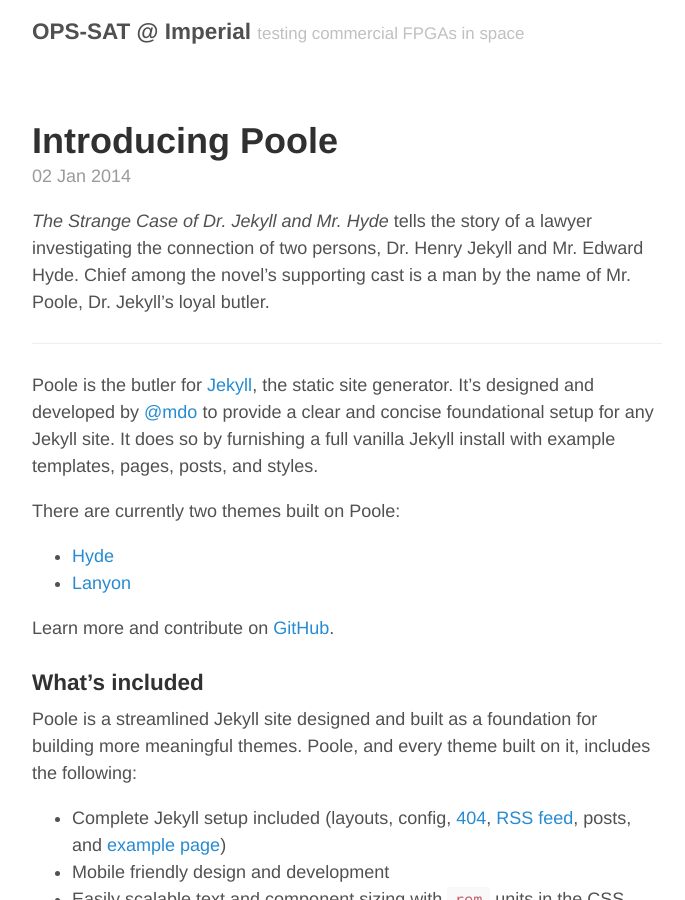
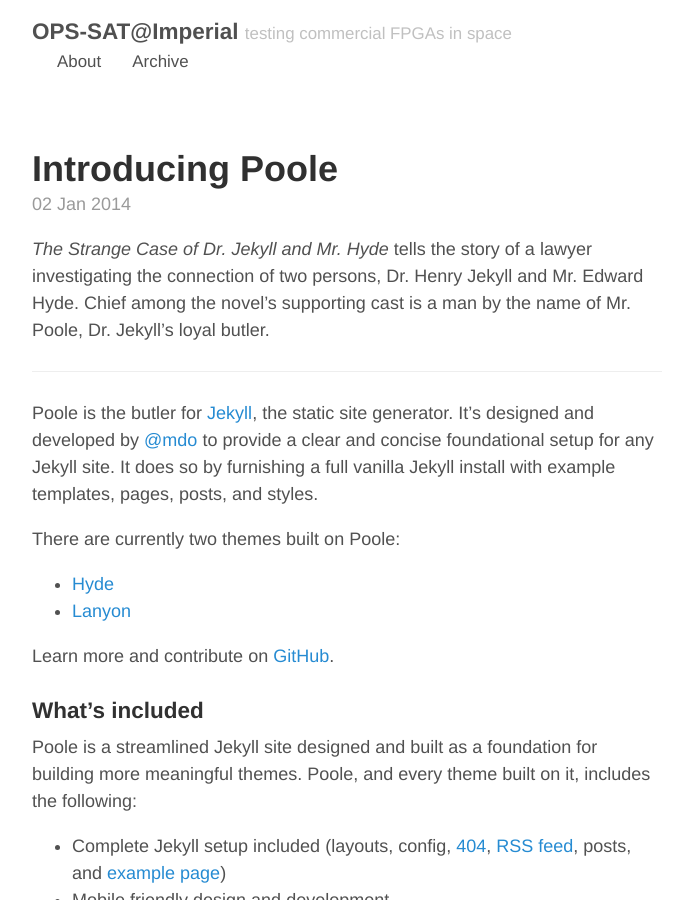
Before and after one commit to STFleming/ops-sat, a Jekyll site: the page built from index.html, in a window 1280 px wide and 900 px high. Shown: the whole window, without its empty margins (293-978 px from the left). Built offline with Jekyll 4.4.1, drawn with Linux system fonts in a browser that asks for light colours; the list of posts is cut into pages by our own code.

Commit message:
Added a list of links next to the title, and an archive page.

```diff
--- a/_config.yml
+++ b/_config.yml
@@ -8,12 +8,17 @@
 gems: [jekyll-paginate]
 
 # Setup
-title:               OPS-SAT @ Imperial
+title:               OPS-SAT@Imperial
 tagline:             testing commercial FPGAs in space
 url:
 paginate: 5
 paginate_path: "page:num"
 baseurl:             "/ops-sat"
+
+#Pages
+page_list:
+  About: '/about'
+  Archive: '/archive'
 
 # Assets
 #
@@ -24,7 +29,7 @@
 
 # About/contact
 author:
-  name:              Mark Otto
+  name:              Shane Fleming
   url:               https://twitter.com/mdo
   email:             markdotto@gmail.com
 
--- a/_layouts/default.html
+++ b/_layouts/default.html
@@ -10,6 +10,11 @@
         <h3 class="masthead-title">
           <a href="{{ site.baseurl }}/" title="Home">{{ site.title }}</a>
           <small>{{ site.tagline }}</small>
+            <br>
+          {% for page in site.page_list %}
+            &nbsp;&nbsp;&nbsp;
+            <small><a href="{{ page[1]  }}">{{ page[0] }}</a></small>
+          {% endfor %}
         </h3>
       </header>
 
```
Also changed, not shown: archive.md (added, +10 -0 lines).
